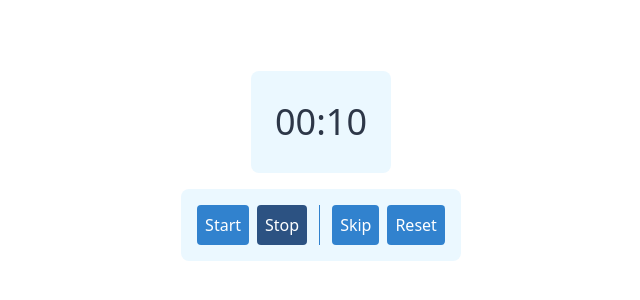
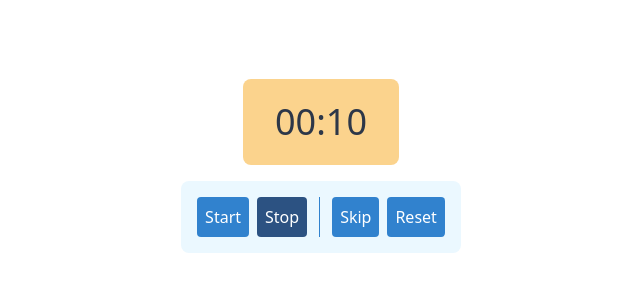
Before and after one commit to dwightjack/vue-pomodoro-timer, a Vue app: page / in a window 1280 px wide. Shown: the part 234-534 px from the top of the page, without its empty margins (319-959 px from the left). Built offline with nearby package versions, Linux system fonts and the light colour scheme.

Commit message:
refactoring

```diff
--- a/src/App.vue
+++ b/src/App.vue
@@ -1,7 +1,7 @@
 <template>
   <TheContainer>
     <LayoutStack centered>
-      <TheTimer :duration="cycle.remaining" />
+      <TheTimer :duration="cycle.remaining" :type="currentType" />
       <TheControls
         @start="start"
         @stop="stop"
@@ -18,42 +18,44 @@ import TheContainer from '@/components/TheContainer.vue';
 import TheTimer from '@/components/TheTimer.vue';
 import LayoutStack from '@/components/LayoutStack.vue';
 import TheControls from '@/components/TheControls.vue';
-import { defineComponent, ref, watch, onMounted } from '@vue/composition-api';
+import { defineComponent, watch, onMounted } from '@vue/composition-api';
 import { Status, IntervalType, Interval } from '@/types';
 import { useStatus } from '@/use/status';
 import { useCycle } from '@/use/cycle';
+import { useTicker } from '@/use/ticker';
+
+const work: Interval = {
+  type: IntervalType.Work,
+  duration: 10 * 1000, // 10 secs
+};
+const shortBreak: Interval = {
+  type: IntervalType.ShortBreak,
+  duration: 20 * 1000, // 20 secs
+};
+const longBreak: Interval = {
+  type: IntervalType.LongBreak,
+  duration: 30 * 1000, // 20 secs
+};
 
 export default defineComponent({
   setup() {
     const { status, start, stop } = useStatus();
-    const ticker = ref<number>();
-    const interval: Interval = {
-      type: IntervalType.Work,
-      duration: 10 * 1000, // 10 secs
-    };
-    const interval2: Interval = {
-      type: IntervalType.Work,
-      duration: 20 * 1000, // 20 secs
-    };
 
-    const { cycle, resetCycle, nextInterval } = useCycle([interval, interval2]);
+    const {
+      cycle,
+      resetCycle,
+      nextInterval,
+      countDown,
+      currentType,
+    } = useCycle([work, shortBreak, work, longBreak]);
 
-    function startTicker() {
-      return setInterval(() => {
-        if (cycle.remaining <= 0) {
-          nextInterval();
-          return;
-        }
-        const ms = Math.max(0, cycle.remaining - 1000);
-        cycle.remaining = ms;
-      }, 1000);
-    }
+    const { startTicker, stopTicker } = useTicker(countDown);
 
     function skip() {
-      ticker.value && clearInterval(ticker.value);
+      stopTicker();
       nextInterval();
       if (status.value === Status.Play) {
-        ticker.value = startTicker();
+        startTicker();
       }
     }
 
@@ -63,15 +65,12 @@ export default defineComponent({
     }
 
     watch(status, (value, _, onInvalidate) => {
+      onInvalidate(stopTicker);
       if (value === Status.Play) {
-        ticker.value = startTicker();
+        startTicker();
         return;
       }
-      if (ticker.value) {
-        clearInterval(ticker.value);
-      }
-
-      onInvalidate(() => ticker.value && clearInterval(ticker.value));
+      stopTicker();
     });
 
     onMounted(nextInterval);
@@ -83,6 +82,7 @@ export default defineComponent({
       cycle,
       skip,
       reset,
+      currentType,
     };
   },
   components: { TheContainer, TheTimer, LayoutStack, TheControls },
--- a/src/components/BaseControl.vue
+++ b/src/components/BaseControl.vue
@@ -6,6 +6,7 @@
       'bg-blue-800': props.pressed,
       'bg-blue-600': !props.pressed,
     }"
+    :aria-pressed="props.pressed"
     v-bind="data.attrs"
     v-on="listeners"
   >
--- a/src/components/TheTimer.vue
+++ b/src/components/TheTimer.vue
@@ -1,11 +1,12 @@
 <template>
-  <div class="p-6 bg-blue-100 rounded-lg text-gray-800">
+  <div class="py-4 px-8 rounded-lg text-gray-800" :class="classes">
     <time class="c-the-timer__time text-4xl">{{ time }}</time>
   </div>
 </template>
 <script lang="ts">
 import { defineComponent, computed } from '@vue/composition-api';
 import VueTypes from 'vue-types';
+import { IntervalType } from '@/types';
 
 const toString = (v: number) => String(v).padStart(2, '0');
 const getMinutes = (v: number) => Math.floor((v / 1000 / 60) % 60);
@@ -18,9 +19,24 @@ export default defineComponent({
       const seconds = toString(getSeconds(props.duration));
       return `${minutes}:${seconds}`;
     });
-    return { time };
+
+    const classes = computed(() => {
+      if (props.type === IntervalType.Work) {
+        return 'bg-orange-300';
+      }
+      if (props.type === IntervalType.ShortBreak) {
+        return 'bg-green-300';
+      }
+      if (props.type === IntervalType.LongBreak) {
+        return 'bg-green-500';
+      }
+      return 'bg-blue-100';
+    });
+
+    return { time, IntervalType, classes };
   },
   props: {
+    type: VueTypes.oneOf(['none', ...Object.values(IntervalType)]).def('none'),
     duration: VueTypes.integer.def(0),
   },
 });
--- a/src/use/cycle.ts
+++ b/src/use/cycle.ts
@@ -1,5 +1,5 @@
-import { Status, IntervalType, Interval, Cycle } from '@/types';
-import { reactive } from '@vue/composition-api';
+import { Interval, Cycle } from '@/types';
+import { reactive, computed } from '@vue/composition-api';
 
 export function useCycle(intervals: Interval[] = []) {
   const cycle: Cycle = reactive({
@@ -7,6 +7,10 @@ export function useCycle(intervals: Interval[] = []) {
     current: -1,
     remaining: 0,
   });
+
+  const currentType = computed(
+    () => cycle.intervals[cycle.current]?.type ?? 'none',
+  );
 
   function toInterval(index: number) {
     let next = index;
@@ -25,10 +29,20 @@ export function useCycle(intervals: Interval[] = []) {
     toInterval(0);
   }
 
+  function countDown(ms = 1000) {
+    if (cycle.remaining <= 0) {
+      nextInterval();
+      return;
+    }
+    cycle.remaining = Math.max(0, cycle.remaining - ms);
+  }
+
   return {
     cycle,
     nextInterval,
     toInterval,
     resetCycle,
+    countDown,
+    currentType,
   };
 }
--- /dev/null
+++ b/src/use/ticker.ts
@@ -0,0 +1,21 @@
+import { ref } from '@vue/composition-api';
+
+type TickerCallback = () => void;
+
+export function useTicker(callback: TickerCallback, duration = 1000) {
+  const ticker = ref<number>();
+
+  function startTicker() {
+    stop();
+    ticker.value = setInterval(callback, duration);
+  }
+
+  function stopTicker() {
+    ticker.value && clearInterval(ticker.value);
+  }
+
+  return {
+    startTicker,
+    stopTicker,
+  };
+}
```
